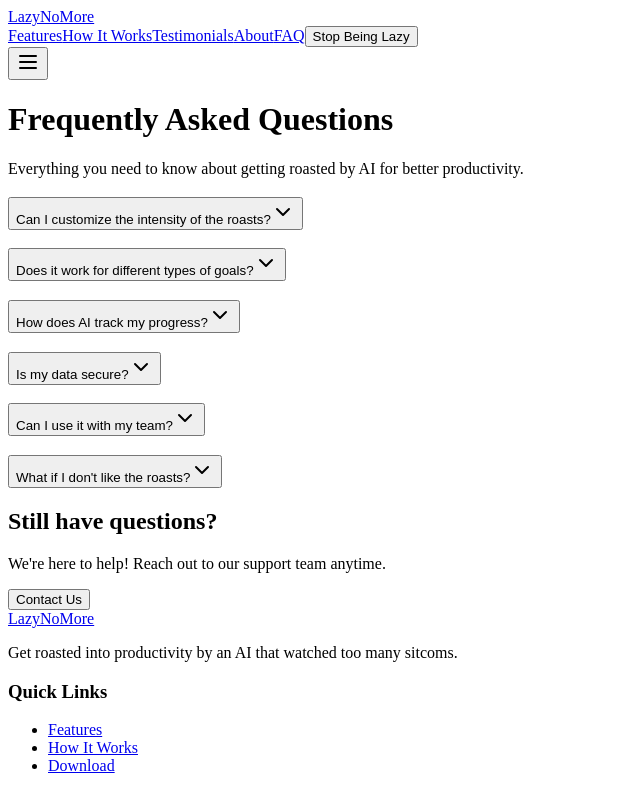
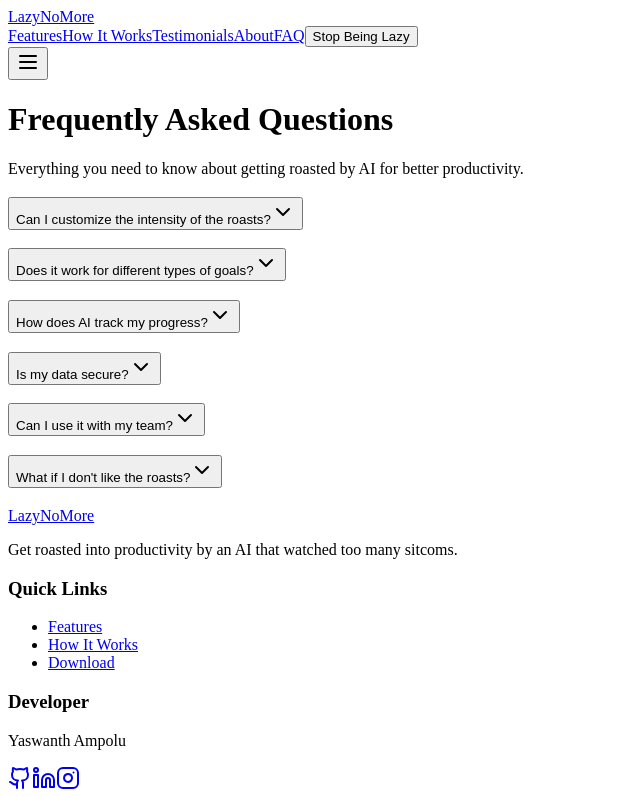
Before and after one commit to Yaswanth-ampolu/MotivHater, a React (Vite) app in the folder client/: page /faq in a window 1280 px wide. Shown: the top 796 px of the page, without its empty margins (0-640 px from the left). Built offline with nearby package versions, Linux system fonts and the light colour scheme; a web font is replaced by a local one.

Commit message:
Assistant checkpoint: Remove contact section from FAQ page
Assistant generated file changes:
- client/src/pages/Faq.tsx: Remove contact section

---

User prompt:

remove the Still have questions?
We're here to help! Reach out to our support team anytime.

Contact Us

in the faq

```diff
--- a/client/src/pages/Faq.tsx
+++ b/client/src/pages/Faq.tsx
@@ -63,16 +63,7 @@ export default function Faq() {
           </Accordion>
         </div>
 
-        {/* Contact CTA */}
-        <div className="text-center">
-          <h2 className="text-2xl font-pilowlava mb-4">
-            Still have questions?
-          </h2>
-          <p className="text-muted-foreground mb-8">
-            We're here to help! Reach out to our support team anytime.
-          </p>
-          <Button className="cta-button">Contact Us</Button>
-        </div>
+
       </div>
     </div>
   );
```
